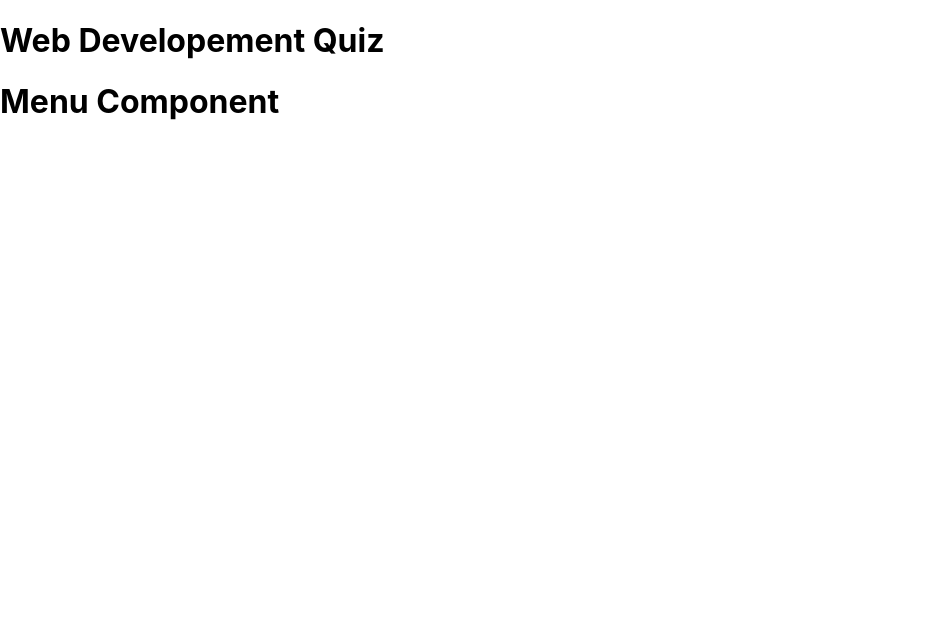
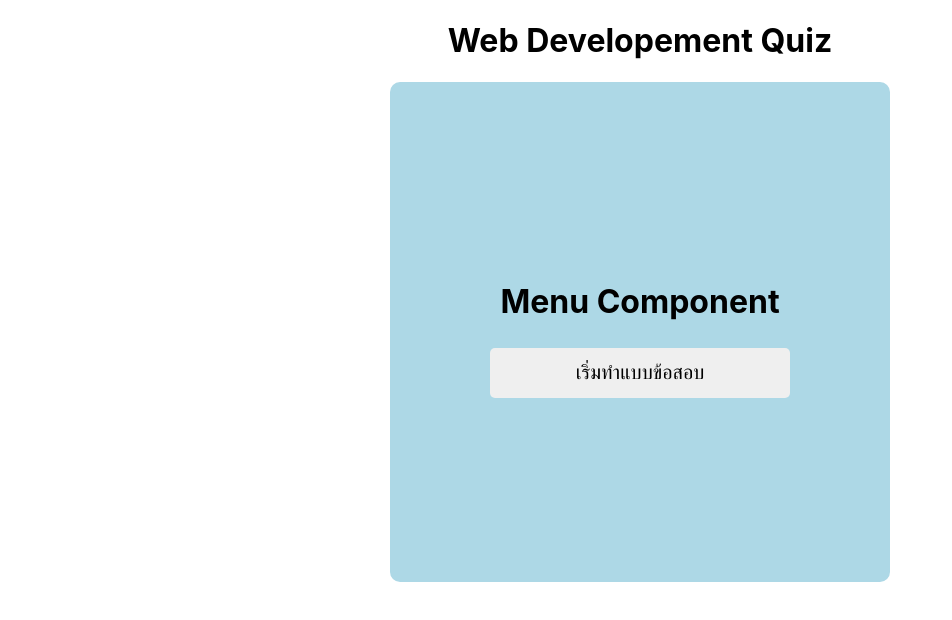
Before and after one commit to EIEIZA555/app1, a React (Create React App) app: page / in a window 1280 px wide. Shown: the top 620 px of the page, without its empty margins (0-952 px from the left). Built offline with nearby package versions, Linux system fonts and the light colour scheme.

Commit message:
Quiz hundred percent
Quiz

```diff
--- a/src/App.css
+++ b/src/App.css
@@ -1,5 +1,34 @@
 .App {
+  display: flex;
+  justify-content: center;
+  align-items: center;
+  flex-direction: column;
   text-align: center;
+}
+
+.menu, .quiz, .score{
+  width: 500px;
+  height: 500px;
+  background-color: lightblue;
+  border-radius: 10px;
+  display: flex;
+  flex-direction: column;
+  justify-content: center;
+  align-items: center;
+}
+
+button:active {
+  background: orange;
+  color: #fff;
+}
+.menu button, .quiz button, .score button{
+  width: 300px;
+  height: 50px;
+  margin: 5px;
+  border: none;
+  border-radius: 5px;
+  font-size: 20px;
+  cursor: pointer;
 }
 
 .App-logo {
--- a/src/App.js
+++ b/src/App.js
@@ -3,13 +3,15 @@
 import Menu from './component/Menu';
 import Quiz from './component/Quiz';
 import Score from './component/Score';
+import './App.css'
 
 export const DataContext = createContext()
 
 function App() {
   const [appState, setAppState] = useState("menu")
+  const [score,setScore] = useState(0)
   return (
-    <DataContext.Provider value={{appState,setAppState}}>
+    <DataContext.Provider value={{appState,setAppState,score,setScore}}>
     <div className="App">
       <h1>Web Developement Quiz</h1>
       {appState === "menu" && <Menu/>}
--- a/src/component/Menu.js
+++ b/src/component/Menu.js
@@ -1,9 +1,12 @@
-
+import { useContext } from "react";
+import { DataContext } from "../App";
 
 const Menu = ()=>{
+    const {setAppState} = useContext(DataContext)
     return (
         <div className="menu">
             <h1>Menu Component</h1>
+            <button onClick={()=>setAppState("quiz")}>เริ่มทำแบบข้อสอบ</button>
         </div>
     )
 }
--- a/src/component/Quiz.js
+++ b/src/component/Quiz.js
@@ -1,7 +1,45 @@
+import { useContext, useState , useEffect} from "react";
+import QuestionsData from "../data/QuestionsData";
+import { DataContext } from "../App";
+
+
 const Quiz = ()=>{
+    const [current, setCurrent] = useState(0)
+    const [selectChoice, setSelectChoice] = useState("")
+    const {score,setScore,setAppState} = useContext(DataContext)
+    useEffect(()=> {
+        checkAnswer()
+    },[selectChoice])
+
+    const checkAnswer=()=>{
+        if(selectChoice!=="") {
+            if(selectChoice===QuestionsData[current].answer) {
+                setScore(score+1)
+                nextQuestion()
+            }else {
+                nextQuestion()
+            }
+        }
+    }
+
+    const nextQuestion=()=> {
+        setSelectChoice("")
+        if(current===QuestionsData.length-1){
+            setAppState("score")
+        }else {
+            setCurrent(current+1)
+        }
+    }
     return(
         <div className="quiz">
-            <h1>Quiz Component</h1>
+            <h1>{QuestionsData[current].question}</h1>
+            <div className="choices">
+                <button onClick={()=>setSelectChoice("A")}>{QuestionsData[current].A}</button>
+                <button onClick={()=>setSelectChoice("B")}>{QuestionsData[current].B}</button>
+                <button onClick={()=>setSelectChoice("C")}>{QuestionsData[current].C}</button>
+                <button onClick={()=>setSelectChoice("D")}>{QuestionsData[current].D}</button>
+            </div>
+            <p>{`${current+1} / ${QuestionsData.length}`}</p>
         </div>
     )
 }
--- a/src/component/Score.js
+++ b/src/component/Score.js
@@ -1,7 +1,20 @@
+import { useContext } from "react";
+import { DataContext } from "../App";
+import QuestionsData from "../data/QuestionsData";
+
 const Score = ()=>{
+    const {score,setAppState,setScore} = useContext(DataContext)
+
+    const restartApp=()=>{
+        setScore(0)
+        setAppState("menu")
+    }
+
     return(
         <div className="score">
-            <h1>Score Component</h1>
+            <h1>สรุปผลคะแนน</h1>
+            <h2>{score} / {QuestionsData.length}</h2>
+            <button onClick={restartApp}>ทำแบบทดสอบอีกครั้ง</button>
         </div>
     )
 }
--- /dev/null
+++ b/src/data/QuestionsData.js
@@ -0,0 +1,26 @@
+const QuestionsData=[
+    {
+        question:"ข้อใดไม่ใช่ tag html",
+        A:"<react>",
+        B:"<a>",
+        C:"<p>",
+        D:"<h1>",
+        answer:"A"
+    },
+    {
+        question:"ข้อใดถูกต้องเกี่ยวกับ React",
+        A:"ทำงานฝั่ง server",
+        B:"ใช้จัดการฐานข้อมูล",
+        C:"เป็น JavaScript Library",
+        D:"ถูกทุกข้อ",
+        answer:"C"
+    },{
+        question:"ข้อใดคือชื่อ Browser",
+        A:"PHP",
+        B:"React",
+        C:"MySQL",
+        D:"Chrome",
+        answer:"D"
+    }
+]
+export default QuestionsData
```
